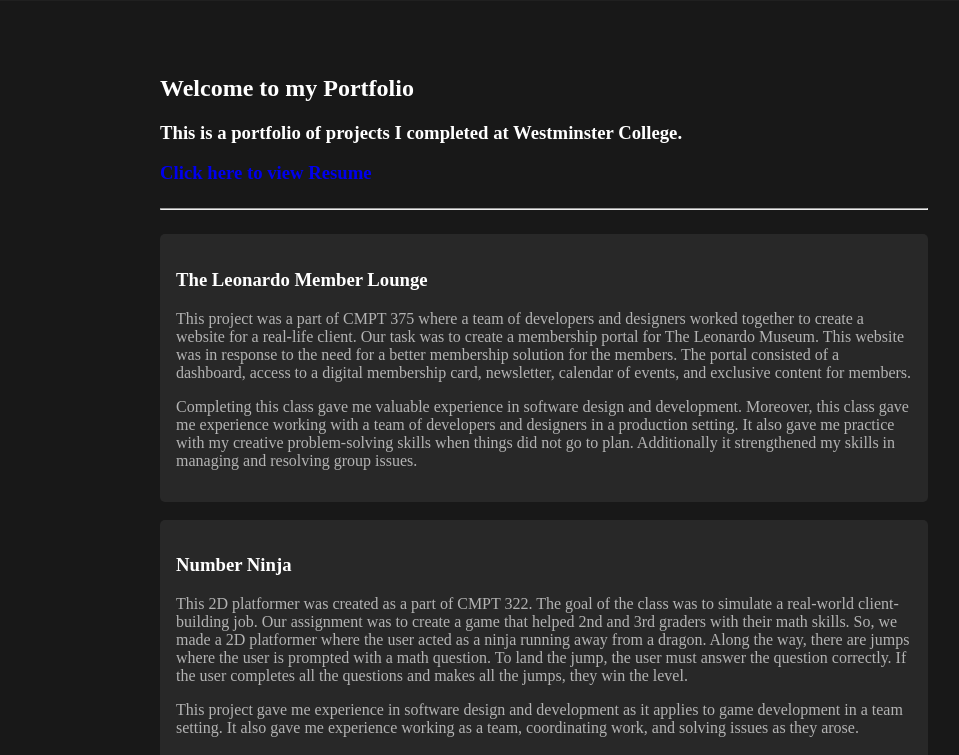
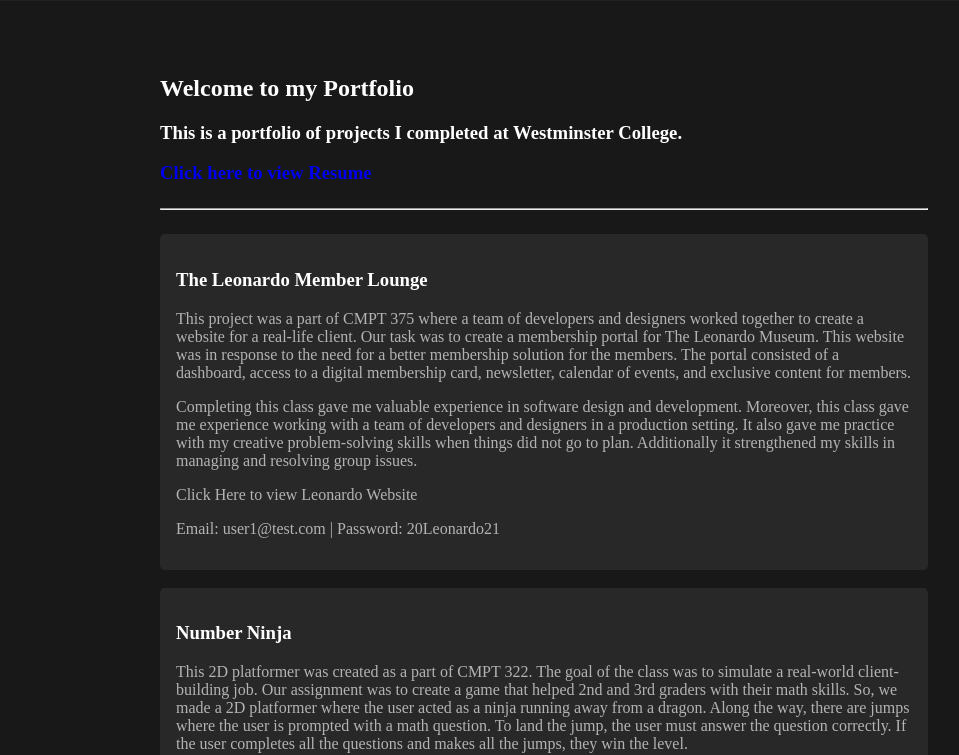
Before and after one commit to odinsontm/odinsontm.github.io, a plain HTML site: page index.html in a window 1280 px wide. Shown: the part 79-834 px from the top of the page, without its empty margins (96-1055 px from the left). Drawn offline with Linux system fonts and the light colour scheme.

Commit message:
Added Leonardo website link

```diff
--- a/index.html
+++ b/index.html
@@ -28,6 +28,8 @@ hr {margin-top:1.5em; margin-bottom:1.5em;}
 <h3>The Leonardo Member Lounge</h3>
 <p>This project was a part of CMPT 375 where a team of developers and designers worked together to create a website for a real-life client. Our task was to create a membership portal for The Leonardo Museum. This website was in response to the need for a better membership solution for the members. The portal consisted of a dashboard, access to a digital membership card, newsletter, calendar of events, and exclusive content for members.</p>
 <p>Completing this class gave me valuable experience in software design and development. Moreover, this class gave me experience working with a team of developers and designers in a production setting. It also gave me practice with my creative problem-solving skills when things did not go to plan. Additionally it strengthened my skills in managing and resolving group issues.</p>
+  <a href="https://leonardo-lounge.herokuapp.com/" target="_blank"><p>Click Here to view Leonardo Website</p></a>
+<p>Email: user1@test.com | Password: 20Leonardo21</p>
 </div></a>
 
 <br>
```
